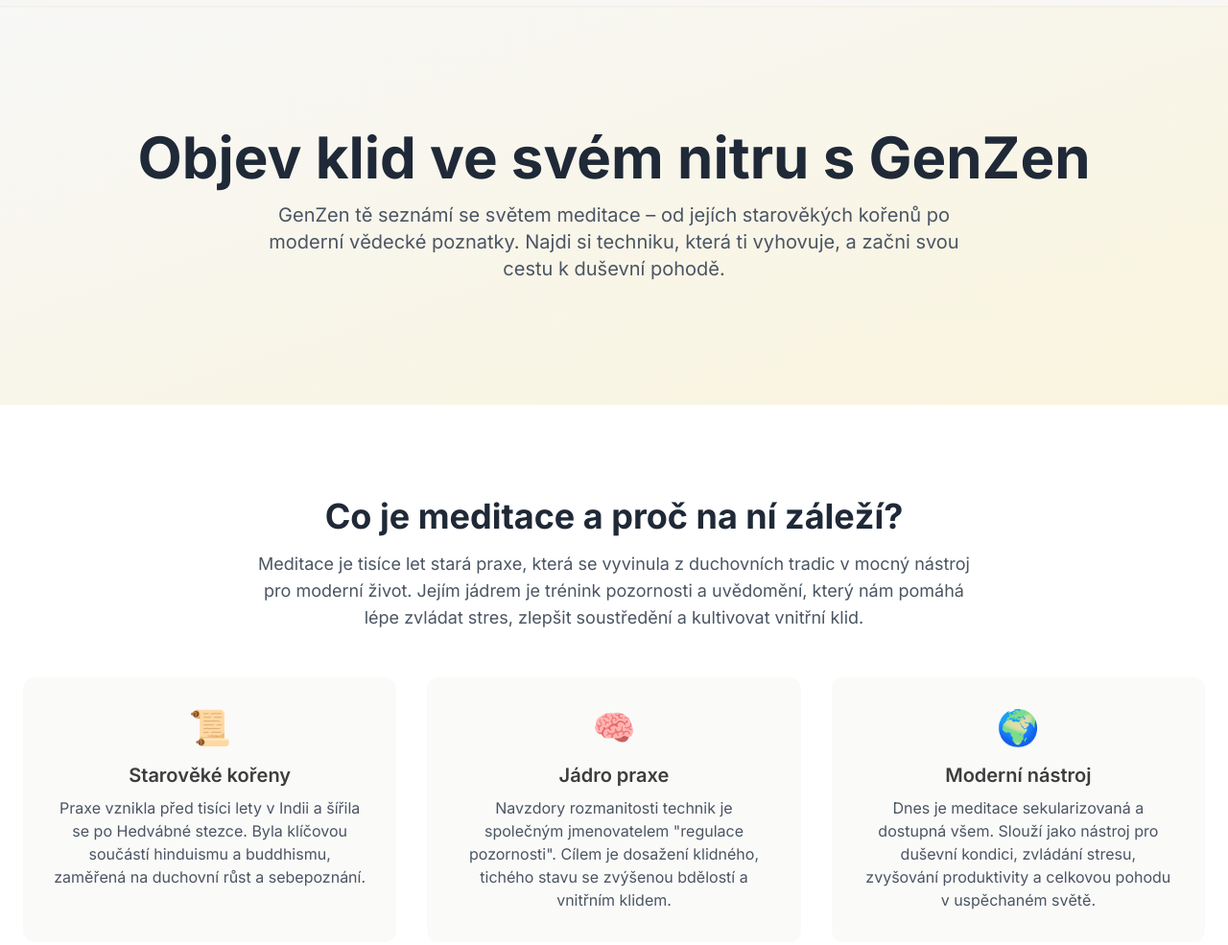
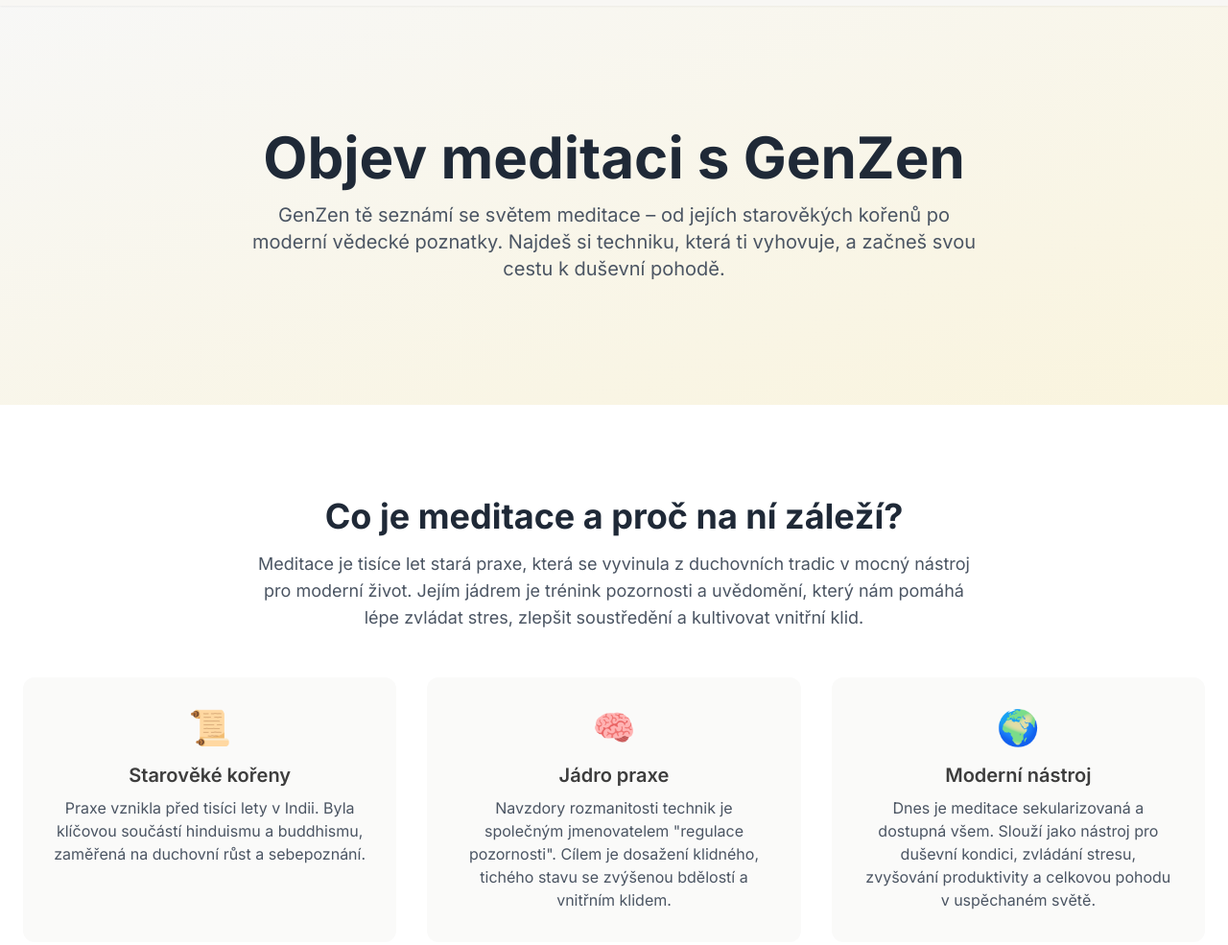
Before and after one commit to DoslovaAltar/GenZen, a plain HTML site: page index.html in a window 1280 px wide. Shown: the part 60-1045 px from the top of the page at 96% size. Drawn offline with nearby package versions, Linux system fonts and the light colour scheme.

Commit message:
Update index.html

```diff
--- a/index.html
+++ b/index.html
@@ -3,7 +3,7 @@
 <head>
     <meta charset="UTF-8">
     <meta name="viewport" content="width=device-width, initial-scale=1.0">
-    <title>Meditace od A do Z: Interaktivní průvodce</title>
+    <title>GenZen</title>
     <script src="https://cdn.tailwindcss.com"></script>
     <script src="https://cdn.jsdelivr.net/npm/chart.js"></script>
     <link rel="preconnect" href="https://fonts.googleapis.com">
@@ -93,8 +93,8 @@
         <section id="hero" class="relative py-20 md:py-32 bg-stone-100 overflow-hidden">
              <div class="absolute inset-0 bg-gradient-to-br from-stone-50 to-amber-100 opacity-50"></div>
             <div class="container mx-auto px-6 text-center relative z-10">
-                <h1 class="text-4xl md:text-6xl font-bold text-gray-800 mb-4 leading-tight">Objev klid ve svém nitru s GenZen</h1>
-                <p class="text-lg md:text-xl text-gray-600 max-w-3xl mx-auto">GenZen tě seznámí se světem meditace – od jejích starověkých kořenů po moderní vědecké poznatky. Najdi si techniku, která ti vyhovuje, a začni svou cestu k duševní pohodě.</p>
+                <h1 class="text-4xl md:text-6xl font-bold text-gray-800 mb-4 leading-tight">Objev meditaci s GenZen</h1>
+                <p class="text-lg md:text-xl text-gray-600 max-w-3xl mx-auto">GenZen tě seznámí se světem meditace – od jejích starověkých kořenů po moderní vědecké poznatky. Najdeš si techniku, která ti vyhovuje, a začneš svou cestu k duševní pohodě.</p>
             </div>
         </section>
 
@@ -108,7 +108,7 @@
                     <div class="card bg-stone-50 p-8 rounded-xl">
                         <div class="text-4xl mb-4">📜</div>
                         <h3 class="text-xl font-semibold mb-2">Starověké kořeny</h3>
-                        <p class="text-gray-600">Praxe vznikla před tisíci lety v Indii a šířila se po Hedvábné stezce. Byla klíčovou součástí hinduismu a buddhismu, zaměřená na duchovní růst a sebepoznání.</p>
+                        <p class="text-gray-600">Praxe vznikla před tisíci lety v Indii. Byla klíčovou součástí hinduismu a buddhismu, zaměřená na duchovní růst a sebepoznání.</p>
                     </div>
                     <div class="card bg-stone-50 p-8 rounded-xl">
                         <div class="text-4xl mb-4">🧠</div>
```
